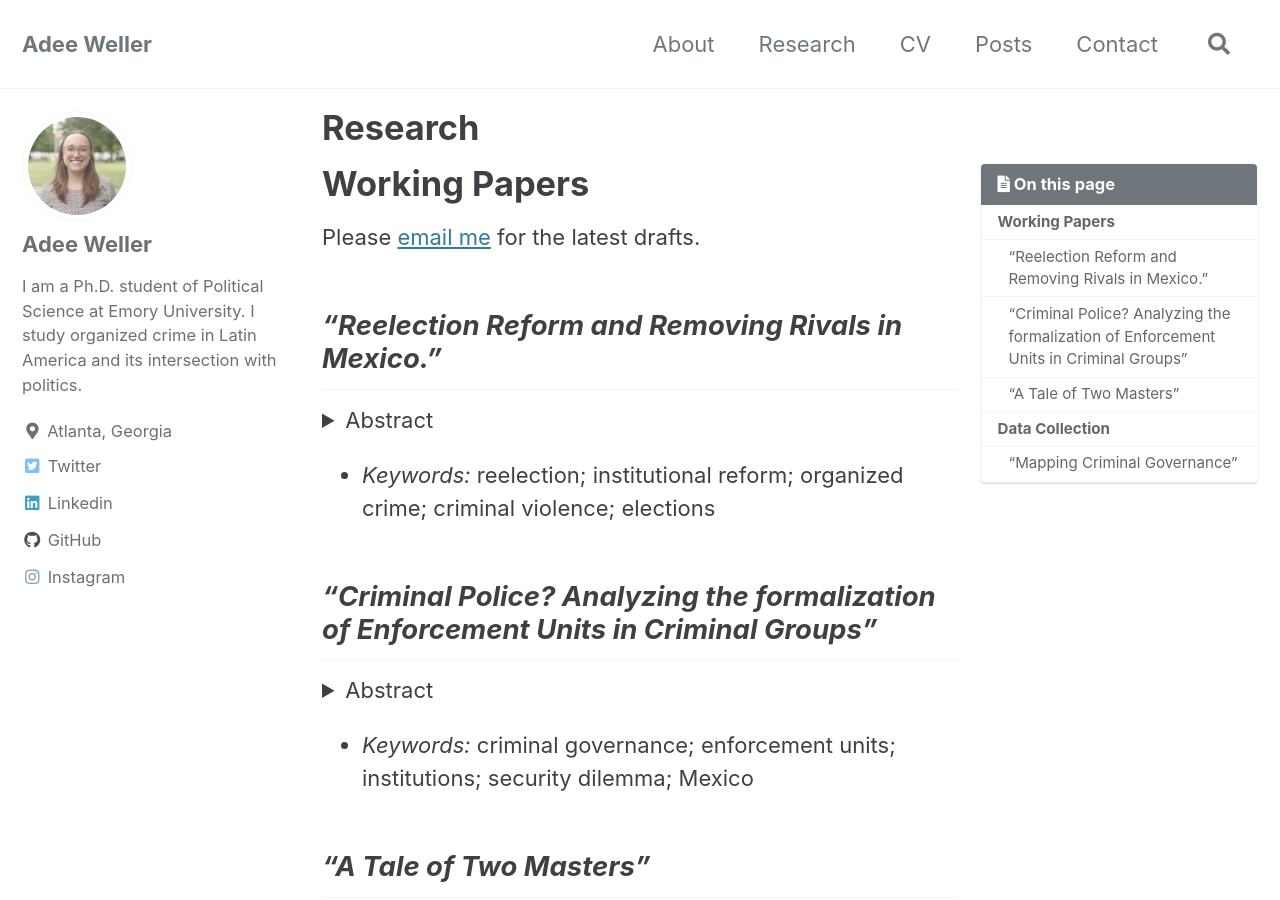
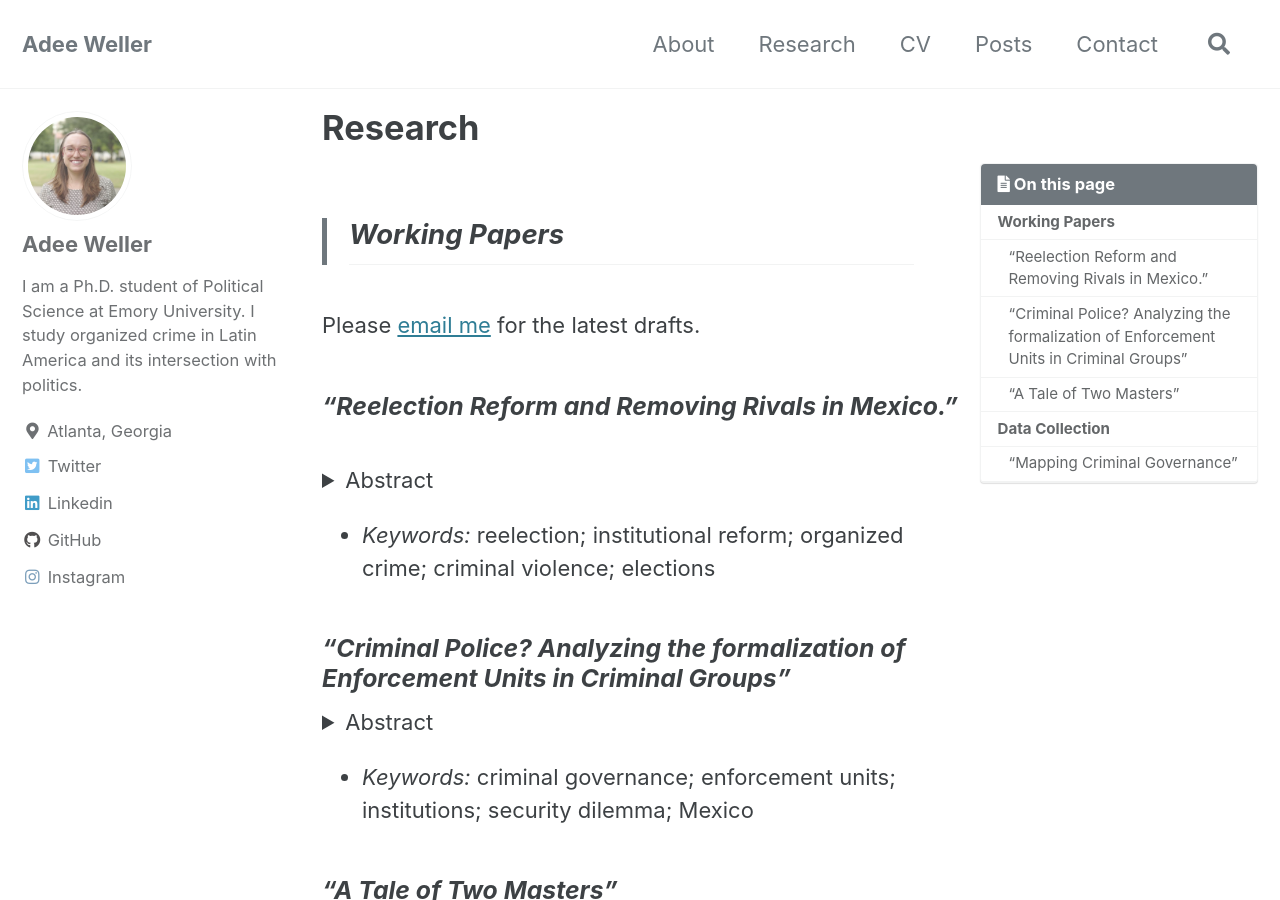
Before and after one commit to adeeweller/adeeweller.github.io, a Jekyll site: the page built from _pages/Research.md, in a window 1280 px wide and 900 px high. Built offline with Jekyll 4.4.1, drawn with Linux system fonts in a browser that asks for light colours; cached includes are drawn as plain includes.

Commit message:
headersblock

```diff
--- a/_pages/Research.md
+++ b/_pages/Research.md
@@ -5,11 +5,11 @@ author_profile: true
 permalink: /research/
 title: "Research"
 ---
-# Working Papers
+> ## Working Papers
 
 Please [email me](mailto:adee.weller@emory.edu) for the latest drafts.
 
-## _"Reelection Reform and Removing Rivals in Mexico."_
+### _"Reelection Reform and Removing Rivals in Mexico."_
 
 <details>
   <summary>Abstract</summary>
@@ -18,7 +18,7 @@ Please [email me](mailto:adee.weller@emory.edu) for the latest drafts.
 
 * _Keywords:_ reelection; institutional reform; organized crime; criminal violence; elections
 
-## _"Criminal Police? Analyzing the formalization of Enforcement Units in Criminal Groups"_
+### _"Criminal Police? Analyzing the formalization of Enforcement Units in Criminal Groups"_
 
 <details>
   <summary>Abstract</summary>
@@ -27,7 +27,7 @@ When and why do criminal organizations formalize an armed enforcement unit withi
 
  * _Keywords:_ criminal governance; enforcement units; institutions; security dilemma; Mexico
 
-## _"A Tale of Two Masters"_
+### _"A Tale of Two Masters"_
 
 <details>
   <summary>Abstract</summary>
@@ -36,9 +36,9 @@ How do criminal groups shape the behaviors and preferences of the state, and how
 
  * _Keywords:_ organized crime; state governance; moral hazard; multiple principals; delegation
 
-# Data Collection
+> ## Data Collection
 
-## _"Mapping Criminal Governance"_
+### _"Mapping Criminal Governance"_
 
 <details>
   <summary>Abstract</summary>
```
